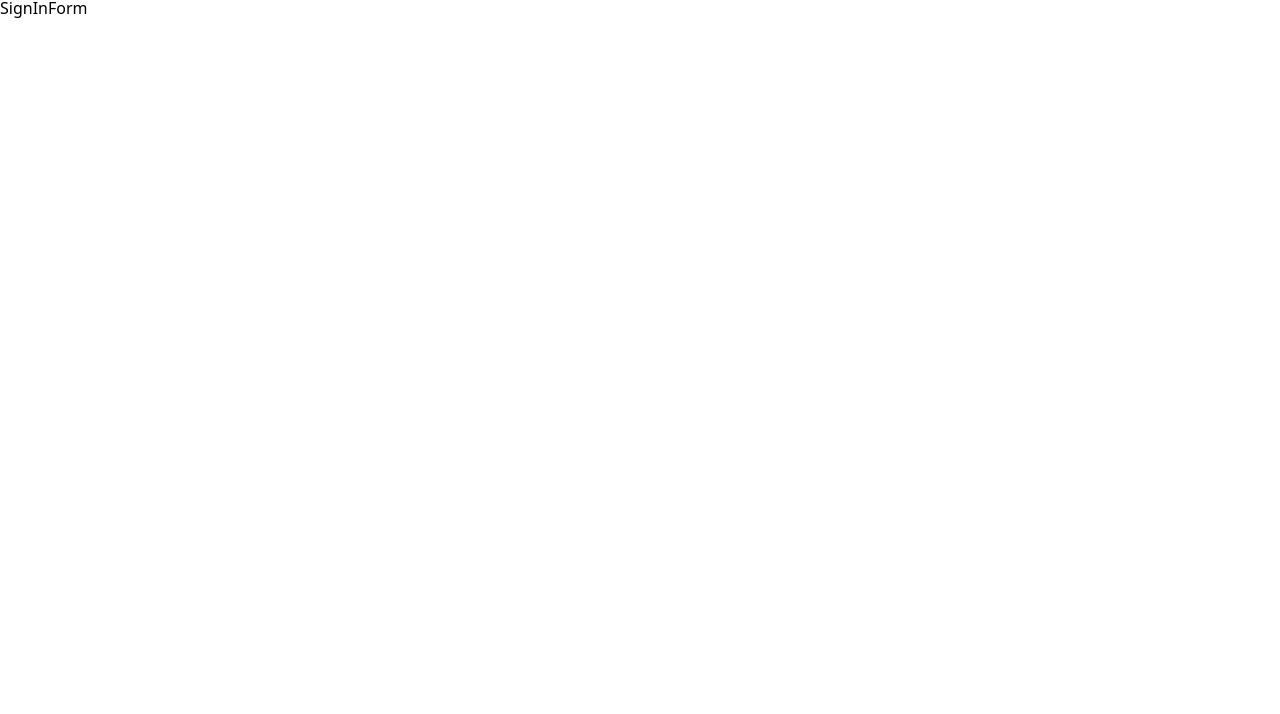
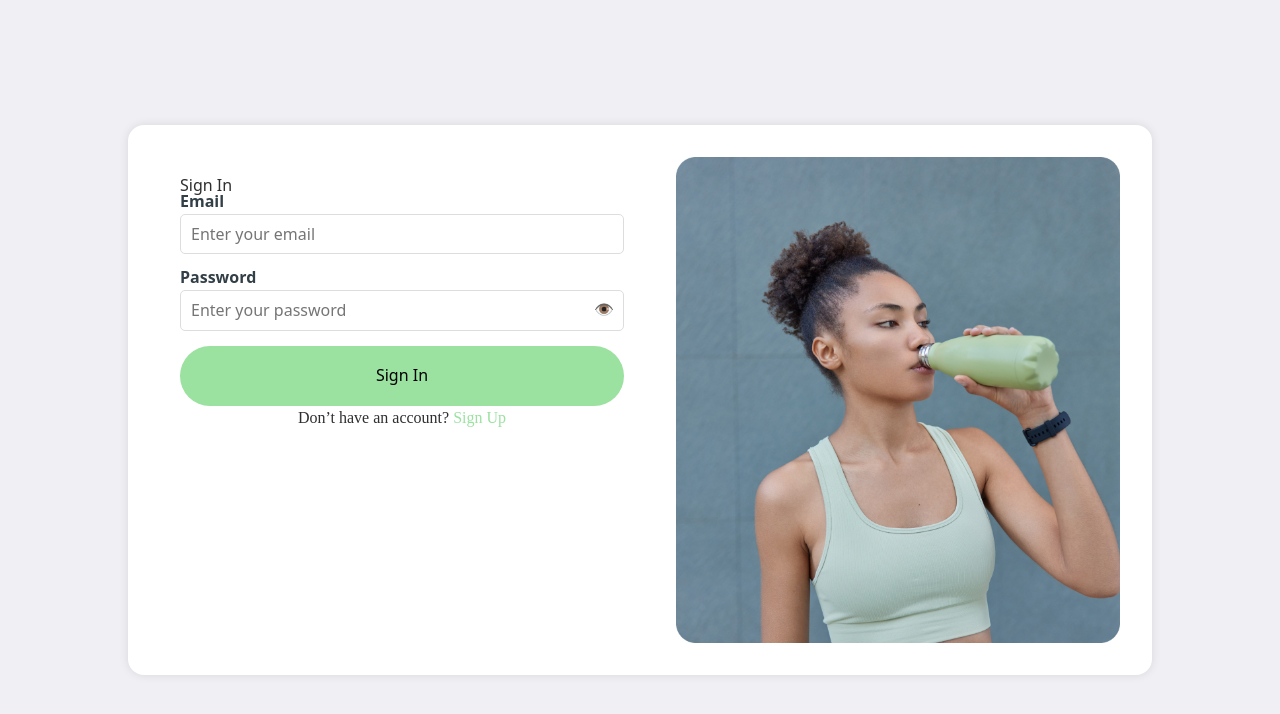
Before and after one commit to IIIMaroIII/HydroWise-frontend, a React (Vite) app: page /signin in a window 1280 px wide. Shown: the top 714 px of the page. Built offline with nearby package versions, Linux system fonts and the light colour scheme.

Commit message:
SingInform

```diff
--- a/src/components/Users/SignInForm/SignInForm.jsx
+++ b/src/components/Users/SignInForm/SignInForm.jsx
@@ -1,7 +1,93 @@
-import css from './signInForm.module.css';
+import css from '../SignInForm/signInForm.module.css';
+
+import { useState } from 'react';
+import { useForm } from 'react-hook-form';
+import { yupResolver } from '@hookform/resolvers/yup';
+import * as Yup from 'yup';
+import { toast, ToastContainer } from 'react-toastify';
+import 'react-toastify/dist/ReactToastify.css';
+import axios from 'axios';
+import { useNavigate } from 'react-router-dom';
+import Photo from './Rectangle 19.jpg';
 
 const SignInForm = () => {
-  return <div>SignInForm</div>;
+  const [showPassword, setShowPassword] = useState(false);
+  const navigate = useNavigate();
+
+  const validationSchema = Yup.object().shape({
+    email: Yup.string().email('Email is invalid').required('Email is required'),
+    password: Yup.string()
+      .min(6, 'Password must be at least 6 characters')
+      .required('Password is required'),
+  });
+
+  const {
+    register,
+    handleSubmit,
+    formState: { errors },
+  } = useForm({
+    resolver: yupResolver(validationSchema),
+  });
+
+  const onSubmit = async data => {
+    try {
+      const response = await axios.post('/api/login', data);
+      toast.success('Login successful!');
+      localStorage.setItem('token', response.data.token);
+      navigate('/tracker');
+    } catch (error) {
+      toast.error('Email or password is incorrect. Please try again.');
+    }
+  };
+
+  const togglePasswordVisibility = () => {
+    setShowPassword(!showPassword);
+  };
+
+  return (
+    <div className={css.signInContainer}>
+      <div className={css.signInForm}>
+        <div className={css.formSection}>
+          <form onSubmit={handleSubmit(onSubmit)}>
+            <h2>Sign In</h2>
+            <div className={css.inputContainer}>
+              <label>Email</label>
+              <input
+                type="email"
+                placeholder="Enter your email"
+                {...register('email')}
+              />
+              {errors.email && <p>{errors.email.message}</p>}
+            </div>
+            <div className={css.inputContainer}>
+              <label>Password</label>
+              <input
+                type={showPassword ? 'text' : 'password'}
+                placeholder="Enter your password"
+                {...register('password')}
+              />
+              <span
+                className={css.togglePassword}
+                onClick={togglePasswordVisibility}
+              >
+                {showPassword ? '👁️' : '👁️'}
+              </span>
+              {errors.password && <p>{errors.password.message}</p>}
+            </div>
+
+            <button type="submit">Sign In</button>
+            <p>
+              Don’t have an account? <a href="/signup">Sign Up</a>
+            </p>
+          </form>
+        </div>
+        <div className={css.imageSection}>
+          <img src={Photo} alt="photo" />
+        </div>
+      </div>
+      <ToastContainer />
+    </div>
+  );
 };
 
 export default SignInForm;
--- a/src/components/Users/SignInForm/signInForm.module.css
+++ b/src/components/Users/SignInForm/signInForm.module.css
@@ -0,0 +1,115 @@
+.signInContainer {
+  display: flex;
+  justify-content: center;
+  align-items: center;
+  width: 100%;
+  height: 100vh; /* Оновлено на 100vh для адаптивності */
+  background-color: #f0eff4;
+}
+
+.signInForm {
+  display: flex;
+  gap: 32px; /* Додаємо gap між секціями */
+  width: 80%; /* Адаптивна ширина для кращої підтримки різних екранів */
+  max-width: 1200px; /* Максимальна ширина для великого екрана */
+  padding: 32px; /* Додаємо padding для загального контейнера */
+  background-color: #fff; /* Додаємо фон для кращого вигляду */
+  border-radius: 16px; /* Додаємо закруглення */
+  box-shadow: 0 0 10px rgba(0, 0, 0, 0.1); /* Додаємо тінь для кращого вигляду */
+}
+
+.formSection {
+  flex: 1;
+  padding: 20px; /* Додаємо padding всередині секції форми */
+}
+
+.imageSection {
+  flex: 1;
+  display: flex;
+  justify-content: center;
+  align-items: center;
+}
+
+.imageSection img {
+  max-width: 100%; /* Зміна розміру зображення для підтримки адаптивності */
+  border-radius: 16px; /* Закруглені кути для зображення */
+}
+
+h2 {
+  margin-bottom: 20px;
+  color: #2f2f2f;
+}
+
+.inputContainer {
+  margin-bottom: 15px;
+  position: relative;
+}
+
+.inputContainer label {
+  display: block;
+  margin-bottom: 5px;
+  font-weight: bold;
+  color: #323f47;
+}
+
+.inputContainer input {
+  width: 100%;
+  padding: 10px;
+  border: 1px solid #ddd;
+  border-radius: 5px;
+  color: #323f47;
+}
+
+.inputContainer input:focus {
+  border-color: #9be1a0;
+  outline: none;
+}
+
+.inputContainer .togglePassword {
+  position: absolute;
+  right: 10px;
+  top: 65%;
+  transform: translateY(-50%);
+  cursor: pointer;
+}
+
+.inputContainer p {
+  color: #ff0000;
+  margin: 5px 0 0;
+}
+
+button {
+  width: 100%;
+  height: 60px;
+  border: none;
+  display: flex;
+  flex-direction: row;
+  justify-content: center;
+  align-items: center;
+  padding: 18px;
+  border-radius: 30px;
+  background: rgb(155, 225, 160);
+}
+
+button:hover {
+  background-color: #88d392;
+}
+
+p {
+  color: rgb(47, 47, 47);
+  font-family: Poppins;
+  font-size: 16px;
+  font-weight: 300;
+  line-height: 24px;
+  letter-spacing: -1%;
+  text-align: center;
+}
+
+p a {
+  color: #9be1a0;
+  text-decoration: none;
+}
+
+p a:hover {
+  text-decoration: underline;
+}
```
Also changed, not shown: src/components/Users/SignInForm/Rectangle 19.jpg (added).
